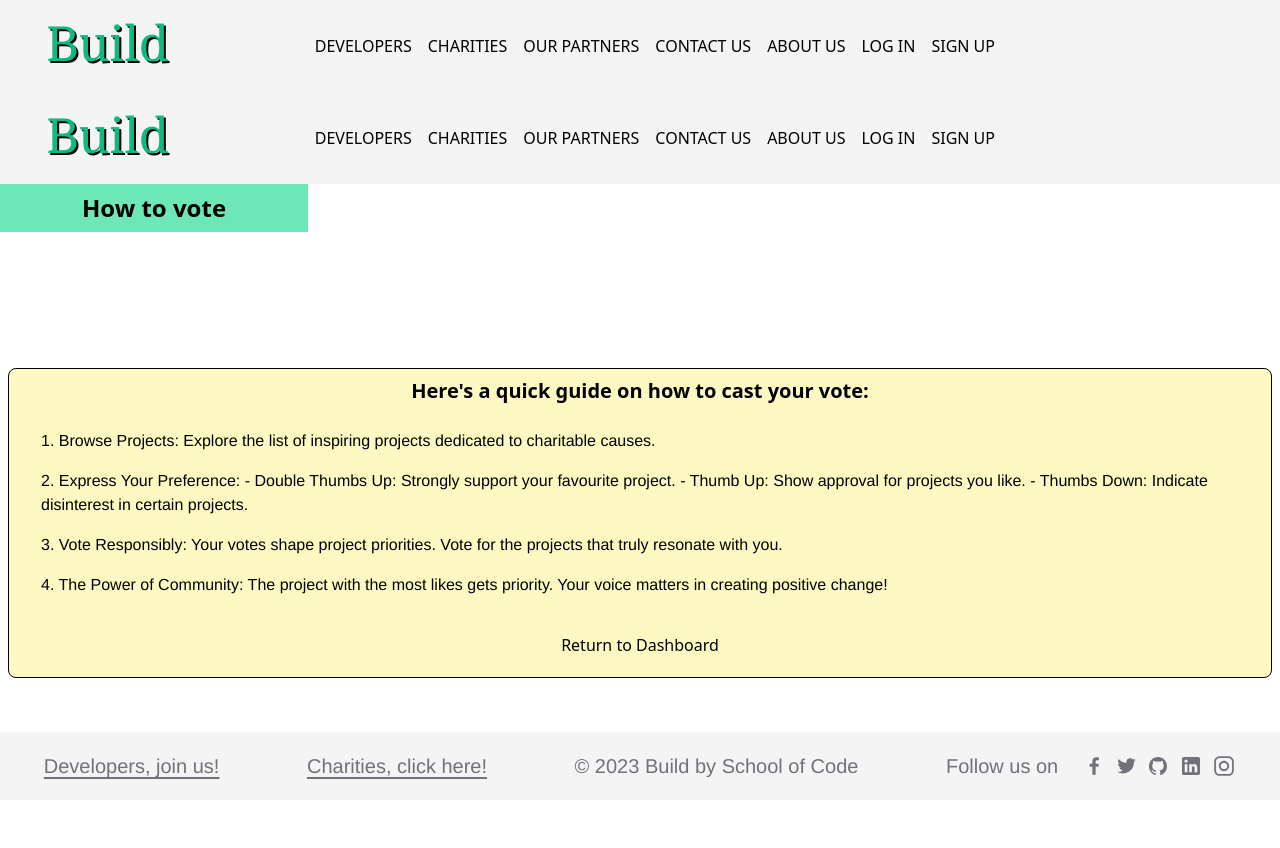
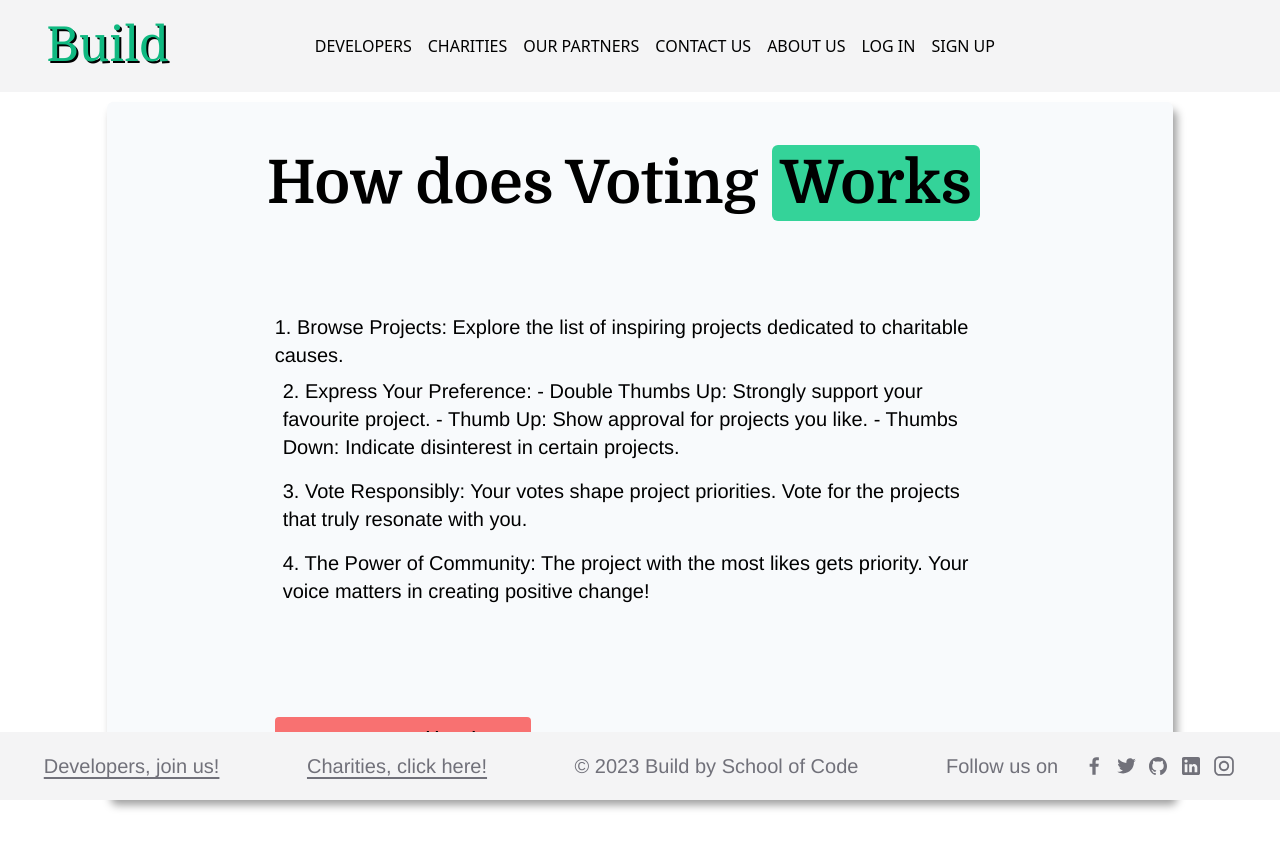
Before and after one commit to SchoolOfCode/Team-Build, a Next.js app: page /developers/dashboard/how-voting-works in a window 1280 px wide. Shown: the top 848 px of the page. Before the commit the page ends 800 px from the top, so only its background shows below. Built offline with nearby package versions, Linux system fonts and the light colour scheme.

Commit message:
dev dashboard styling how to vote styling project detail styling

```diff
--- a/src/app/developers/dashboard/[project_id]/page.jsx
+++ b/src/app/developers/dashboard/[project_id]/page.jsx
@@ -1,11 +1,9 @@
-
 import DisplayProjectInfo from "@/components/DisplayProjectInfo";
 
-export default function ProjectInfo({params}) {
-
+export default function ProjectInfo({ params }) {
   return (
-    <div>
-      <DisplayProjectInfo  project_id={params.project_id} />
-        </div>
+    <div className="lg:overflow-auto lg:mt-[10px] text-left lg:m-auto lg:h-screen lg:bg-slate-50 lg:flex lg:flex-col lg:text-xl lg:w-10/12 lg:shadow-[4.0px_8.0px_8.0px_rgba(0,0,0,0.38)] lg:rounded-md">
+      <DisplayProjectInfo project_id={params.project_id} />
+    </div>
   );
 }
--- a/src/app/developers/dashboard/how-voting-works/page.jsx
+++ b/src/app/developers/dashboard/how-voting-works/page.jsx
@@ -1,21 +1,18 @@
-import Navbar from "@/components/navbar";
 import Link from "next/link";
 
 export default function HowVotingWorks() {
   return (
     <section>
-      <Navbar />
-      <div className="headerContainer sm:grid sm:grid-cols-1 sm:grid-rows-3 sm:gap-4 md:grid-cols-4 relative">
-        <h2 className="subTitle text-center text-2xl font-bold p-2 bg-emerald-300">
-          How to vote
-        </h2>
-      </div>
-      <div className="section flex flex-col justify-center items-center border border-black rounded-lg p-2 m-2 bg-yellow-100">
-        <h2 className="text-xl font-bold">
-          Here's a quick guide on how to cast your vote:
-        </h2>
-        <ol className="p-4">
-          <li className="p-2">
+      <div className="lg:lg:overflow-auto lg:mt-[10px] text-left lg:m-auto lg:h-[8/12] lg:bg-slate-50 lg:flex lg:justify-center lg:flex-col lg:align-middle lg:text-xl lg:w-10/12 lg:shadow-[4.0px_8.0px_8.0px_rgba(0,0,0,0.38)] lg:rounded-md">
+        <div className="flex flex-col justify-evenly ml-6 lg:flex lg:mx-40 gap-20">
+          <h1 className="mt-10 leading-snug text-4xl font-bold lg:text-6xl lg:max-w-3xl lg:leading-snug">
+            How does Voting{" "}
+            <span className="bg-emerald-400 py-1 px-2 rounded-md mt-2">
+              Works
+            </span>
+          </h1>
+          <ol className="p-2">
+            <li className="">
               <p>
                 1. Browse Projects: Explore the list of inspiring projects
                 dedicated to charitable causes.
@@ -24,14 +21,15 @@ export default function HowVotingWorks() {
             <li className="p-2">
               <p>
                 2. Express Your Preference: - Double Thumbs Up: Strongly support
-              your favourite project. - Thumb Up: Show approval for projects you
-              like. - Thumbs Down: Indicate disinterest in certain projects.
+                your favourite project. - Thumb Up: Show approval for projects
+                you like. - Thumbs Down: Indicate disinterest in certain
+                projects.
               </p>
             </li>
             <li className="p-2">
               <p>
-              3. Vote Responsibly: Your votes shape project priorities. Vote for
-              the projects that truly resonate with you.
+                3. Vote Responsibly: Your votes shape project priorities. Vote
+                for the projects that truly resonate with you.
               </p>
             </li>
 
@@ -42,9 +40,10 @@ export default function HowVotingWorks() {
               </p>
             </li>
           </ol>
-        <button className="button m-3">
+          <button className="button bg-red-400  font-bold rounded w-44 h-10 text-sm lg:w-64 lg:text-md lg:mt-4 m-2 mb-10">
             <Link href={"../dashboard"}>Return to Dashboard</Link>
           </button>
+        </div>
       </div>
     </section>
   );
--- a/src/app/developers/dashboard/page.jsx
+++ b/src/app/developers/dashboard/page.jsx
@@ -3,7 +3,7 @@ import DisplayDevelopersDashboard2 from "@/components/DisplayDevelopersDashboard
 
 export default function DeveloperDashboard() {
   return (
-    <div className="lg:mt-[10px] text-left lg:m-auto lg:h-[8/12] lg:bg-slate-50 lg:flex lg:justify-center lg:flex-col lg:align-middle lg:text-xl lg:w-10/12 lg:shadow-[4.0px_8.0px_8.0px_rgba(0,0,0,0.38)] lg:rounded-md">
+    <div className="lg:lg:overflow-auto lg:mt-[10px] text-left lg:m-auto lg:h-[8/12] lg:bg-slate-50 lg:flex lg:justify-center lg:flex-col lg:align-middle lg:text-xl lg:w-10/12 lg:shadow-[4.0px_8.0px_8.0px_rgba(0,0,0,0.38)] lg:rounded-md">
       <div className="flex flex-col justify-center">
         <h1 className="m-4 leading-snug text-3xl font-bold lg:text-5xl lg:leading-snug">
           Developers{" "}
@@ -19,7 +19,7 @@ export default function DeveloperDashboard() {
           <Link href="./dashboard/how-voting-works">How does voting work?</Link>
         </button>
         <button className="button bg-red-400  font-bold rounded w-44 h-10 text-sm lg:w-64 lg:text-md lg:mt-4 m-2">
-          <Link href="./dashboard/voting">Votes Table</Link>
+          <Link href="./dashboard/voting">Vote Up New Projects</Link>
         </button>
       </div>
     </div>
--- a/src/app/developers/dashboard/voting/[project_id]/page.jsx
+++ b/src/app/developers/dashboard/voting/[project_id]/page.jsx
@@ -2,7 +2,7 @@ import DisplayProjectInfo from "@/components/DisplayProjectInfo";
 
 export default function ProjectInfo({ params }) {
   return (
-    <div>
+    <div className="lg:overflow-auto lg:mt-[10px] text-left lg:m-auto lg:h-screen lg:bg-slate-50 lg:flex lg:flex-col lg:text-xl lg:w-10/12 lg:shadow-[4.0px_8.0px_8.0px_rgba(0,0,0,0.38)] lg:rounded-md">
       <DisplayProjectInfo project_id={params.project_id} />
     </div>
   );
--- a/src/components/DevelopersAvailableProject.jsx
+++ b/src/components/DevelopersAvailableProject.jsx
@@ -4,22 +4,21 @@ import Link from "next/link";
 export default function DevelopersAvailableProject({
   project,
   regInterestInProjectFunc,
-})
-{
+}) {
   //This function fires off the code for the developer to register their interest in an available project.
   function handleClick() {
     return regInterestInProjectFunc(project.project_id);
   }
 
   return (
-    <li className="lg:grid lg:grid-cols-6 lg:border-b lg:border-slate-400 lg:mr-20 border-b border-slate-700 pb-4">
+    <li className="lg:grid lg:grid-cols-6 lg:border-b lg:border-slate-400 lg:mr-20 border-b border-slate-700 pb-4 pr-5">
       <Link key={project.project_id} href={`dashboard/${project.project_id}`}>
-      <h1 className="col-span-2">{project.title}</h1>
+        <h1 className="col-span-2 font-bold pt-1">{project.title}</h1>
       </Link>
-      <p className="col-span-3 flex flex-wrap">{project.short_desc}</p>
+      <p className="col-span-4 flex flex-wrap">{project.short_desc}</p>
       <span className="col-span-1 grid gap-3">
-         <button
-          className="border-4 border-emerald-500 w-20 lg:w-52 text-center text-emerald-500 font-bold justify-self-end"
+        <button
+          className="button border-4 border-emerald-500 lg:w-64 lg:h-10 w-44 h-18 text-md text-center text-emerald-500 font-bold justify-self-end"
           onClick={handleClick}
         >
           Register my interest
--- a/src/components/DisplayDevelopersDashboard2.jsx
+++ b/src/components/DisplayDevelopersDashboard2.jsx
@@ -83,8 +83,9 @@ export default function DisplayDevelopersDashboard2() {
 
   return (
     <>
-      <div className="section flex flex-col justify-top items-left rounded-lg p-2 m-2  lg:h-40 mt-4">
+      <div className="section flex flex-col justify-top items-left rounded-lg p-2 m-2  lg:auto mt-4">
         <h1 className="subTitle text-xl font-bold">Your Current Projects</h1>
+        <span className="border-b border-black w-11/12 "></span>
         <ol>
           {activeProjects.map((activeProject) => {
             return (
@@ -96,11 +97,11 @@ export default function DisplayDevelopersDashboard2() {
           })}
         </ol>
       </div>
-
-      <div className="section flex flex-col justify-top items-left rounded-lg p-2 m-2  h-40 mt-4">
+      <div className="section flex flex-col justify-top items-left rounded-lg p-2 mx-2 h-auto mt-4">
         <h1 className="subTitle text-xl font-bold">
           Projects you are interested In
         </h1>
+        <span className="border-b border-black w-11/12"></span>
         <ol>
           {interestedProjects.map((interestedProject) => {
             return (
@@ -112,8 +113,10 @@ export default function DisplayDevelopersDashboard2() {
           })}
         </ol>
       </div>
-      <div className="lg:grid section flex flex-col justify-top items-left rounded-lg p-2 m-2  h-40 mt-4">
+
+      <div className="lg:overflow-auto lg:grid section flex flex-col justify-top items-left rounded-lg p-2 m-2 lg:h-auto mt-4">
         <h1 className="subTitle text-xl font-bold">Available Projects</h1>
+        <span className="border-b border-black w-11/12 lg:mb-4 "></span>
         <ol>
           {availableProjects.map((availableProject) => {
             return (
--- a/src/components/DisplayProjectInfo.jsx
+++ b/src/components/DisplayProjectInfo.jsx
@@ -17,14 +17,12 @@ export default function DisplayProjectInfo(project_id) {
         <section className="flex-grow">
           {/* Organisation Name */}
           <div className="flex flex-col justify-evenly ml-6 lg:flex lg:mx-40 gap-10">
-            <h1 className="mt-5 leading-snug text-5xl font-bold lg:text-8xl lg:max-w-3xl lg:leading-snug lg:w-1/2">
-              <span className="bg-emerald-400 py-1 px-2 rounded-md mt-2">
-                {project.title}
-              </span>
+            <h1 className="mt-5 leading-snug text-5xl font-bold lg:text-5xl lg:max-w-3xl lg:leading-snug ">
+              {project.title}
             </h1>
 
             {/* short description */}
-            <div className="flex flex-col justify-between lg:flex lg:flex-row-reverse lg:gap-10 lg:align-bottom lg:w-4/5">
+            <div className="flex flex-col justify-between lg:flex lg:flex-row-reverse lg:gap-10 lg:align-bottom">
               <p className="text-md lg:text-lg mb-10 lg:max-w-2xl lg:mr-24 lg:leading-relaxed font-style: italic ml-3">
                 {project.short_desc}
               </p>
@@ -35,13 +33,15 @@ export default function DisplayProjectInfo(project_id) {
             </div>
 
             {/* long description */}
-            <div className="flex flex-col justify-between lg:flex lg:flex-row-reverse lg:gap-10 lg:align-bottom lg:w-4/5">
-              <p className="text-md lg:text-lg mb-10 lg:max-w-2xl lg:mr-24 lg:leading-relaxed">
+            <div className="flex flex-col justify-between lg:flex lg:flex-row-reverse lg:gap-10 lg:align-bottom ">
+              <p className="text-md lg:text-lg mb-10 lg:leading-relaxed">
                 {project.long_desc}
               </p>
             </div>
             <button className="button border-4 text-black-400 border-red-400 font-bold rounded w-44 h-10 text-sm lg:w-64 lg:text-md lg:mt-4 m-2">
-              <Link href="/dashboard">Back to Dashboard</Link>
+              <Link href="/developers/dashboard/voting/">
+                Back to Dashboard
+              </Link>
             </button>
           </div>
         </section>
```
Lines whose indentation alone changed are shown as unchanged.
